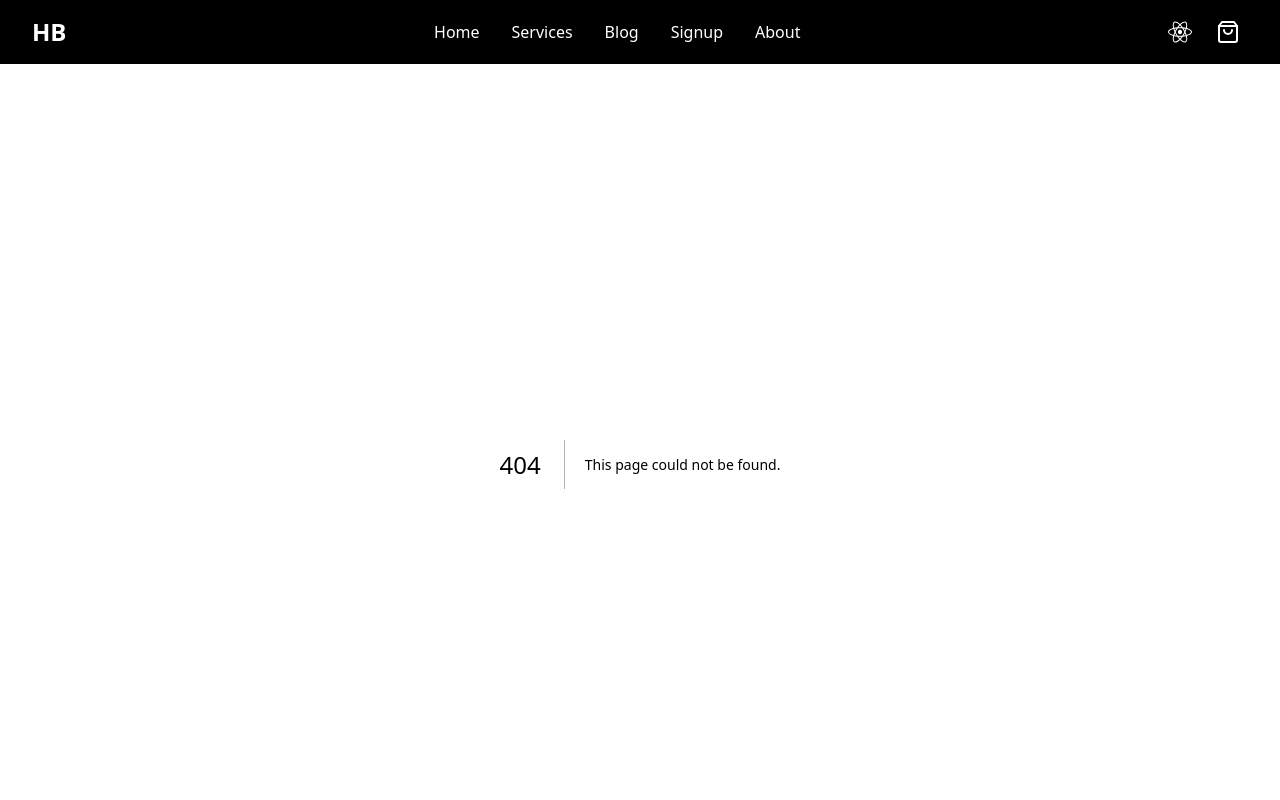
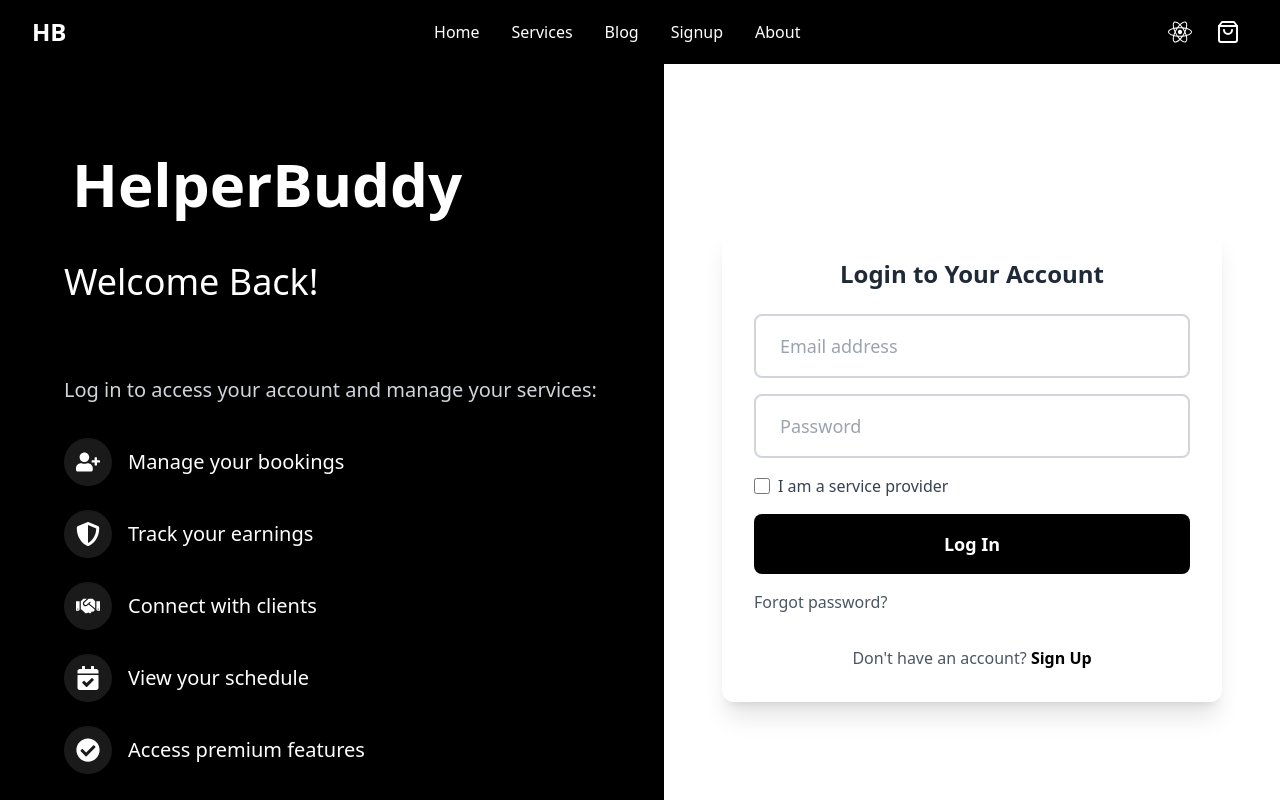
Before and after one commit to vivek98ji/nishit_parmar, a Next.js app: page /components/signup-page/signuppage/login in a window 1280 px wide. Before the commit this address had no page. Shown: the top 800 px of the page. Built offline with nearby package versions, Linux system fonts and the light colour scheme.

Commit message:
feat:login page

```diff
--- /dev/null
+++ b/src/pages/components/signup-page/signuppage/login.tsx
@@ -0,0 +1,235 @@
+import React, { useState } from "react";
+import { useRouter } from "next/router";
+import { FaUserPlus, FaHandshake, FaCalendarCheck, FaShieldAlt, FaCheckCircle } from "react-icons/fa";
+
+const Login: React.FC = () => {
+  const router = useRouter();
+  const { isServiceProvider } = router.query;
+
+  const [formData, setFormData] = useState({
+    email: "",
+    password: "",
+    isServiceProvider: isServiceProvider === 'true'
+  });
+  const [errors, setErrors] = useState({
+    email: "",
+    password: ""
+  });
+
+  // Update isServiceProvider when query parameter changes
+  React.useEffect(() => {
+    setFormData(prev => ({
+      ...prev,
+      isServiceProvider: isServiceProvider === 'true'
+    }));
+  }, [isServiceProvider]);
+
+  const validateEmail = (email: string) => {
+    const emailRegex = /^[^\s@]+@[^\s@]+\.[^\s@]+$/;
+    return emailRegex.test(email);
+  };
+
+  const handleInputChange = (e: React.ChangeEvent<HTMLInputElement>) => {
+    const { name, value, type, checked } = e.target;
+    setFormData(prev => ({
+      ...prev,
+      [name]: type === 'checkbox' ? checked : value
+    }));
+
+    // Clear errors when user types
+    setErrors(prev => ({
+      ...prev,
+      [name]: ""
+    }));
+  };
+
+  const validateForm = () => {
+    let isValid = true;
+    const newErrors = {
+      email: "",
+      password: ""
+    };
+
+    if (!validateEmail(formData.email)) {
+      newErrors.email = "Please enter a valid email address";
+      isValid = false;
+    }
+
+    if (!formData.password) {
+      newErrors.password = "Password is required";
+      isValid = false;
+    }
+
+    setErrors(newErrors);
+    return isValid;
+  };
+
+  const handleSubmit = async (e: React.FormEvent) => {
+    e.preventDefault();
+
+    if (validateForm()) {
+      try {
+        // Here you would typically make an API call to verify credentials
+        const res = await fetch("/api/auth/login", {
+          method: "POST",
+          headers: { "Content-Type": "application/json" },
+          body: JSON.stringify({
+            email: formData.email,
+            password: formData.password,
+            isServiceProvider: formData.isServiceProvider
+          })
+        });
+
+        if (res.ok) {
+          // Redirect based on user type
+          if (formData.isServiceProvider) {
+            router.push("/service-page");
+          } else {
+            router.push("/components/homepage/homepage");
+          }
+        } else {
+          setErrors({
+            email: "Invalid credentials",
+            password: "Invalid credentials"
+          });
+        }
+      } catch (error) {
+        console.error("Error during login:", error);
+      }
+    }
+  };
+
+  return (
+    <div className="flex h-screen bg-gray-100">
+      {/* Left Side */}
+      <div className="flex-1 bg-black text-white p-16 flex flex-col justify-center">
+        <div className="flex items-center mb-8">
+          <h1 className="text-6xl font-bold ml-2">HelperBuddy</h1>
+        </div>
+        <h2 className="text-4xl mt-4 mb-10">Welcome Back!</h2>
+        <p className="mt-8 text-xl leading-relaxed text-gray-300">
+          Log in to access your account and manage your services:
+        </p>
+        <ul className="list-none mt-8 space-y-6">
+          <li className="flex items-center space-x-4">
+            <div className="bg-white/10 p-3 rounded-full">
+              <FaUserPlus className="w-6 h-6" />
+            </div>
+            <span className="text-xl">Manage your bookings</span>
+          </li>
+          <li className="flex items-center space-x-4">
+            <div className="bg-white/10 p-3 rounded-full">
+              <FaShieldAlt className="w-6 h-6" />
+            </div>
+            <span className="text-xl">Track your earnings</span>
+          </li>
+          <li className="flex items-center space-x-4">
+            <div className="bg-white/10 p-3 rounded-full">
+              <FaHandshake className="w-6 h-6" />
+            </div>
+            <span className="text-xl">Connect with clients</span>
+          </li>
+          <li className="flex items-center space-x-4">
+            <div className="bg-white/10 p-3 rounded-full">
+              <FaCalendarCheck className="w-6 h-6" />
+            </div>
+            <span className="text-xl">View your schedule</span>
+          </li>
+          <li className="flex items-center space-x-4">
+            <div className="bg-white/10 p-3 rounded-full">
+              <FaCheckCircle className="w-6 h-6" />
+            </div>
+            <span className="text-xl">Access premium features</span>
+          </li>
+        </ul>
+      </div>
+
+      {/* Right Side */}
+      <div className="flex-1 bg-white p-10 flex flex-col justify-center items-center w-full">
+        <div className="bg-white p-8 rounded-xl shadow-xl w-full max-w-[500px]">
+          <h2 className="text-2xl font-bold mb-6 text-center text-gray-800">Login to Your Account</h2>
+          <form onSubmit={handleSubmit} className="space-y-4 w-full">
+            <div className="w-full">
+              <input
+                type="email"
+                name="email"
+                placeholder="Email address"
+                value={formData.email}
+                onChange={handleInputChange}
+                className="w-full px-6 py-4 rounded-lg border-2 border-gray-300
+                         text-gray-700 placeholder-gray-400 text-lg
+                         transition-all duration-300 ease-in-out
+                         focus:outline-none focus:border-black focus:ring-2 focus:ring-black/5
+                         hover:border-gray-400 hover:shadow-md"
+              />
+              {errors.email && <p className="text-red-500 text-sm mt-1">{errors.email}</p>}
+            </div>
+
+            <div className="w-full">
+              <input
+                type="password"
+                name="password"
+                placeholder="Password"
+                value={formData.password}
+                onChange={handleInputChange}
+                className="w-full px-6 py-4 rounded-lg border-2 border-gray-300
+                         text-gray-700 placeholder-gray-400 text-lg
+                         transition-all duration-300 ease-in-out
+                         focus:outline-none focus:border-black focus:ring-2 focus:ring-black/5
+                         hover:border-gray-400 hover:shadow-md"
+              />
+              {errors.password && <p className="text-red-500 text-sm mt-1">{errors.password}</p>}
+            </div>
+
+            <div className="flex items-center space-x-2 mt-4">
+              <input
+                type="checkbox"
+                name="isServiceProvider"
+                id="isServiceProvider"
+                checked={formData.isServiceProvider}
+                onChange={handleInputChange}
+                className="w-4 h-4 text-black border-gray-300 rounded focus:ring-black"
+              />
+              <label htmlFor="isServiceProvider" className="text-gray-700">
+                I am a service provider
+              </label>
+            </div>
+
+            <button
+              type="submit"
+              className="w-full bg-black text-white py-4 rounded-lg hover:bg-gray-800
+                       transition-all duration-300 transform hover:scale-[1.02]
+                       text-lg font-semibold mt-6"
+            >
+              Log In
+            </button>
+
+            <div className="mt-4">
+              <button
+                type="button"
+                onClick={() => router.push('/components/signup-page/forgotpassword')}
+                className="text-gray-600 hover:text-black transition-colors duration-200"
+              >
+                Forgot password?
+              </button>
+            </div>
+          </form>
+
+          <div className="mt-8 text-center">
+            <p className="text-gray-600">
+              Don't have an account?{" "}
+              <button
+                onClick={() => router.push('/components/signup-page/signuppage/signup')}
+                className="text-black font-semibold hover:underline"
+              >
+                Sign Up
+              </button>
+            </p>
+          </div>
+        </div>
+      </div>
+    </div>
+  );
+};
+
+export default Login;
--- a/src/pages/components/signup-page/signuppage/serviceprovidersignin.tsx
+++ b/src/pages/components/signup-page/signuppage/serviceprovidersignin.tsx
@@ -34,7 +34,8 @@ const ServiceProviderSignin: React.FC = () => {
   };
 
   const handleLogin = () => {
-    router.push('/components/signup-page/login');
+    // Redirect to login page and set service provider flag
+    router.push('/components/signup-page/signuppage/login?isServiceProvider=true');
   };
 
   const handleCategoryChange = (category: string) => {
```
